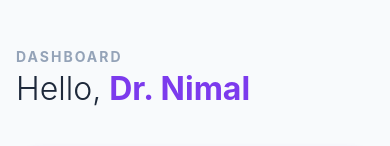
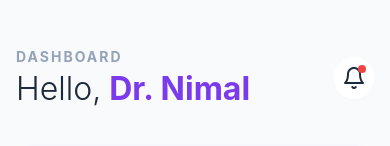
Before and after one commit to RP1999/Task-Management-App, a React Native app: screen /Home in a window 390 px wide. Shown: the top 146 px of the page. Built offline with nearby package versions, Linux system fonts and the light colour scheme; no server answers; what react-native-push-notification would draw is missing.

Commit message:
Implement advanced overdue notification sorting

```diff
--- a/src/screens/HomeScreen.js
+++ b/src/screens/HomeScreen.js
@@ -8,7 +8,7 @@ import {
   TouchableOpacity,
   StyleSheet,
   RefreshControl,
-  ActivityIndicator,
+
   Alert,
   StatusBar,
   TextInput,
@@ -30,6 +30,8 @@ import FilterTabs from '../components/FilterTabs';
 import TaskCard from '../components/TaskCard';
 import ProgressCard from '../components/ProgressCard';
 import EmptyState from '../components/EmptyState';
+import LottieLoader from '../components/LottieLoader';
+import NotificationModal from '../components/NotificationModal';
 
 const HomeScreen = ({ navigation }) => {
   const [tasks, setTasks] = useState([]);
@@ -40,6 +42,8 @@ const HomeScreen = ({ navigation }) => {
   const [searchQuery, setSearchQuery] = useState('');
   const [categoryFilter, setCategoryFilter] = useState(null);
   const [completionPercentage, setCompletionPercentage] = useState(0);
+  const [modalVisible, setModalVisible] = useState(false);
+  const [notificationTasks, setNotificationTasks] = useState([]);
 
   // Load tasks when screen comes into focus (auto-refresh)
   useFocusEffect(
@@ -60,7 +64,7 @@ const HomeScreen = ({ navigation }) => {
         setTasks(result.data || []);
       }
     } catch (error) {
-       console.log('Error loading tasks:', error);
+       // console.log('Error loading tasks:', error);
     } finally {
       setLoading(false);
     }
@@ -156,11 +160,25 @@ const HomeScreen = ({ navigation }) => {
     }
   };
 
+  const handleNotificationPress = () => {
+    const overdueTasks = tasks.filter(t => {
+      if (t.completed || !t.dueDate) return false;
+      return new Date(t.dueDate) < new Date();
+    }).sort((a, b) => {
+      // Sort by last updated (or created) to match Dashboard order
+      const dateA = new Date(a.updatedAt || a.createdAt);
+      const dateB = new Date(b.updatedAt || b.createdAt);
+      return dateB - dateA;
+    });
+
+    setNotificationTasks(overdueTasks);
+    setModalVisible(true);
+  };
+
   if (loading) {
     return (
       <View style={styles.centerContainer}>
-        <ActivityIndicator size="large" color={colors.primary} />
-        <Text style={styles.loadingText}>Loading tasks...</Text>
+        <LottieLoader size={200} />
       </View>
     );
   }
@@ -188,12 +206,22 @@ const HomeScreen = ({ navigation }) => {
         }
       >
         <View style={styles.header}>
-          <View>
-            <Text style={styles.dashboardTitle}>DASHBOARD</Text>
-            <View style={styles.userInfo}>
-              <Text style={styles.greeting}>Hello,</Text>
-              <Text style={styles.userName}>Dr. Nimal</Text>
+          <View style={styles.headerContent}>
+            <View>
+              <Text style={styles.dashboardTitle}>DASHBOARD</Text>
+              <View style={styles.userInfo}>
+                <Text style={styles.greeting}>Hello,</Text>
+                <Text style={styles.userName}>Dr. Nimal</Text>
+              </View>
             </View>
+            <TouchableOpacity
+              style={styles.notificationButton}
+              activeOpacity={0.7}
+              onPress={handleNotificationPress}
+            >
+              <View style={styles.notificationBadge} />
+              <Icon name="bell" size={24} color={colors.textPrimary} />
+            </TouchableOpacity>
           </View>
         </View>
 
@@ -262,6 +290,12 @@ const HomeScreen = ({ navigation }) => {
 
       {/* Reusable Bottom Navigation */}
       <BottomNav />
+
+      <NotificationModal
+        visible={modalVisible}
+        onClose={() => setModalVisible(false)}
+        tasks={notificationTasks}
+      />
     </View>
   );
 };
```
